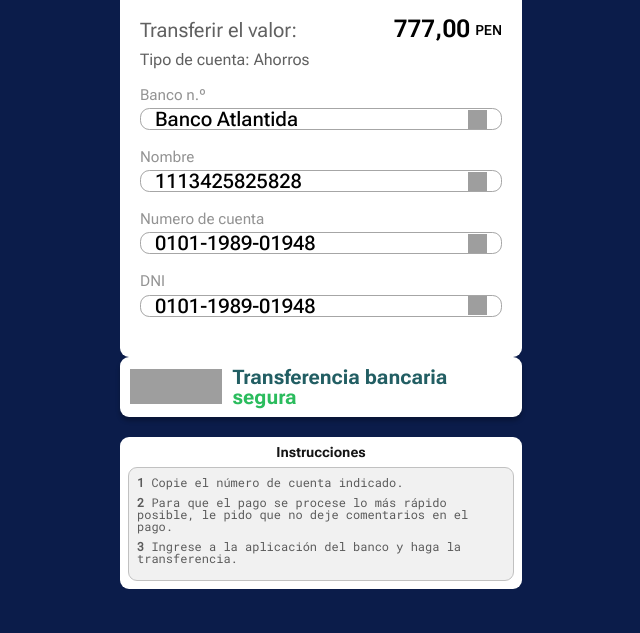
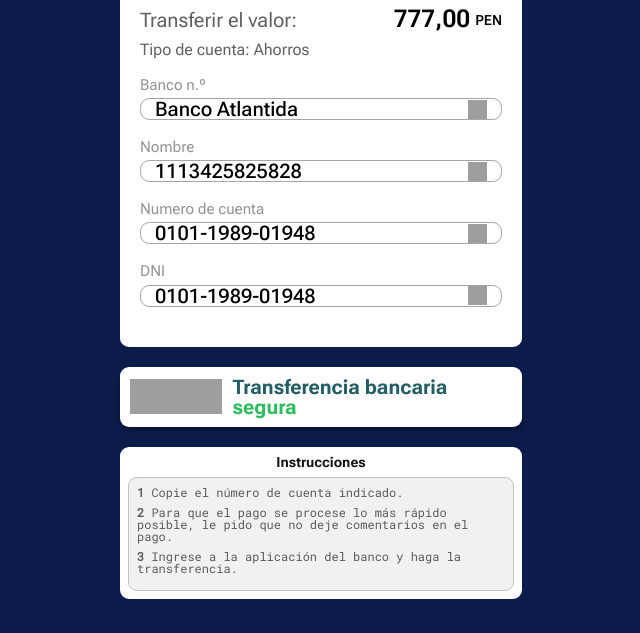
Before and after one commit to bnski171/page, a plain HTML site: page index.html in a window 1280 px wide. Shown: the part 167-800 px from the top of the page, without its empty margins (319-959 px from the left). Drawn offline with nearby package versions, Linux system fonts and the light colour scheme; grey boxes are pictures that could not be loaded.

Commit message:
Update index.html

```diff
--- a/index.html
+++ b/index.html
@@ -58,6 +58,7 @@
       background-color: #ffffff;
       border-radius: 9px;
       padding: 20px;
+      margin-bottom: 20px; /* Add space below the main content block */
     }
 
     /* Logo Block */
@@ -164,7 +165,8 @@
 
     /* Security Block */
     .security-block {
-      margin-bottom: 20px;
+      margin-top: 20px; /* Add space above the security block */
+      margin-bottom: 20px; /* Optional: Add space below the security block */
     }
 
     .overlap-3 {
```
